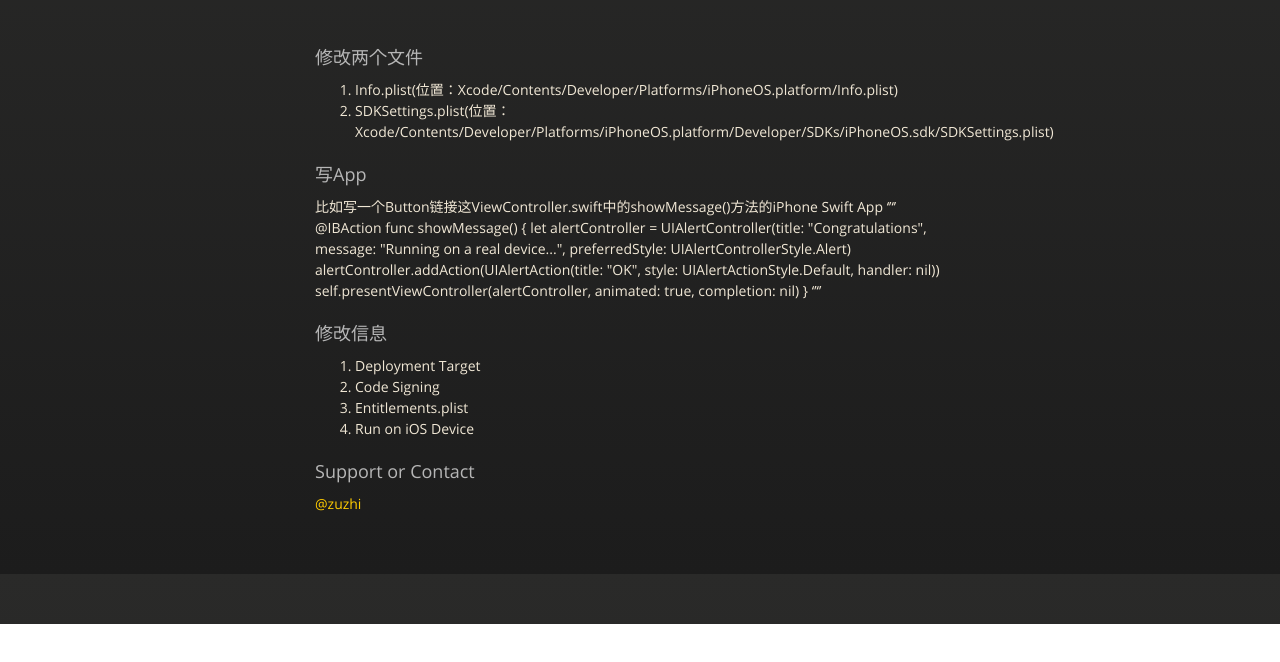
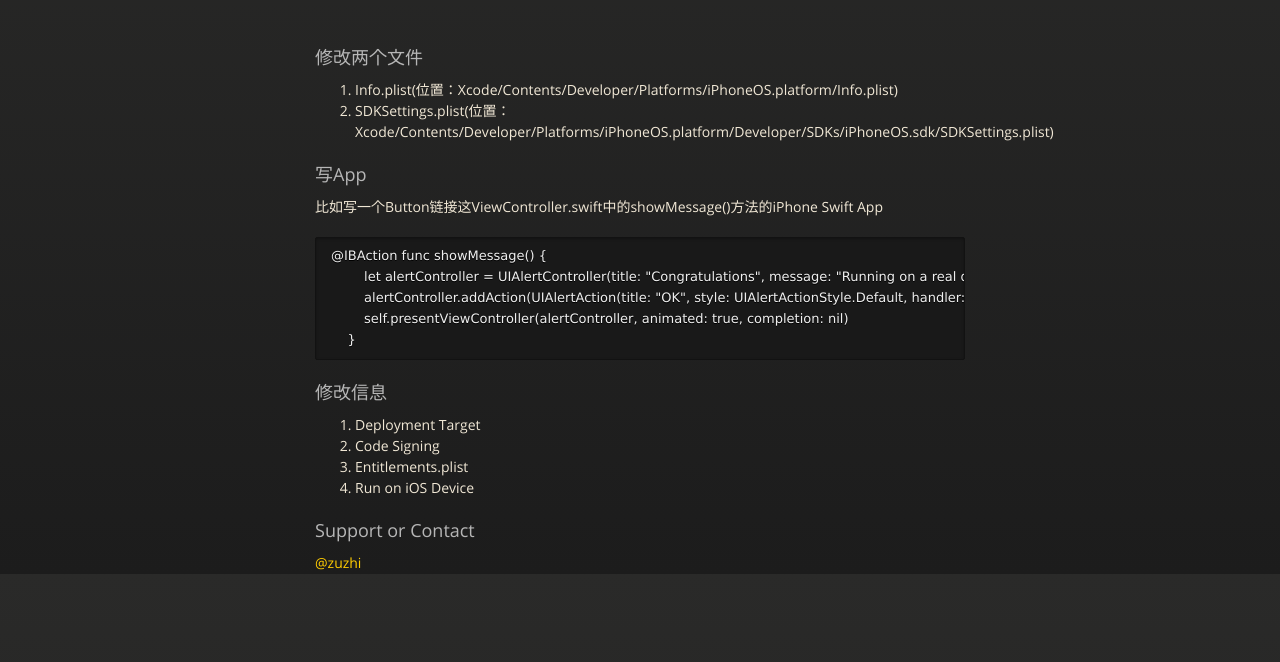
Before and after one commit to zuzhi/FakeCodeSign-Xcode6, a plain HTML site: page index.html in a window 1280 px wide. Shown: the part 226-888 px from the top of the page. Before the commit the page ends 850 px from the top, so only its background shows below. Drawn offline with nearby package versions, Linux system fonts and the light colour scheme.

```diff
--- a/index.html
+++ b/index.html
@@ -49,14 +49,14 @@
 <h3>
 <a id="写app" class="anchor" href="#%E5%86%99app" aria-hidden="true"><span class="octicon octicon-link"></span></a>写App</h3>
 
-<p>比如写一个Button链接这ViewController.swift中的showMessage()方法的iPhone Swift App
-‘’‘’
-@IBAction func showMessage() {
+<p>比如写一个Button链接这ViewController.swift中的showMessage()方法的iPhone Swift App</p>
+
+<pre><code>@IBAction func showMessage() {
         let alertController = UIAlertController(title: "Congratulations", message: "Running on a real device...", preferredStyle: UIAlertControllerStyle.Alert)
         alertController.addAction(UIAlertAction(title: "OK", style: UIAlertActionStyle.Default, handler: nil))
         self.presentViewController(alertController, animated: true, completion: nil)
     }
-‘’‘’</p>
+</code></pre>
 
 <h3>
 <a id="修改信息" class="anchor" href="#%E4%BF%AE%E6%94%B9%E4%BF%A1%E6%81%AF" aria-hidden="true"><span class="octicon octicon-link"></span></a>修改信息</h3>
```
Also changed, not shown: params.json (+1 -1 lines).
